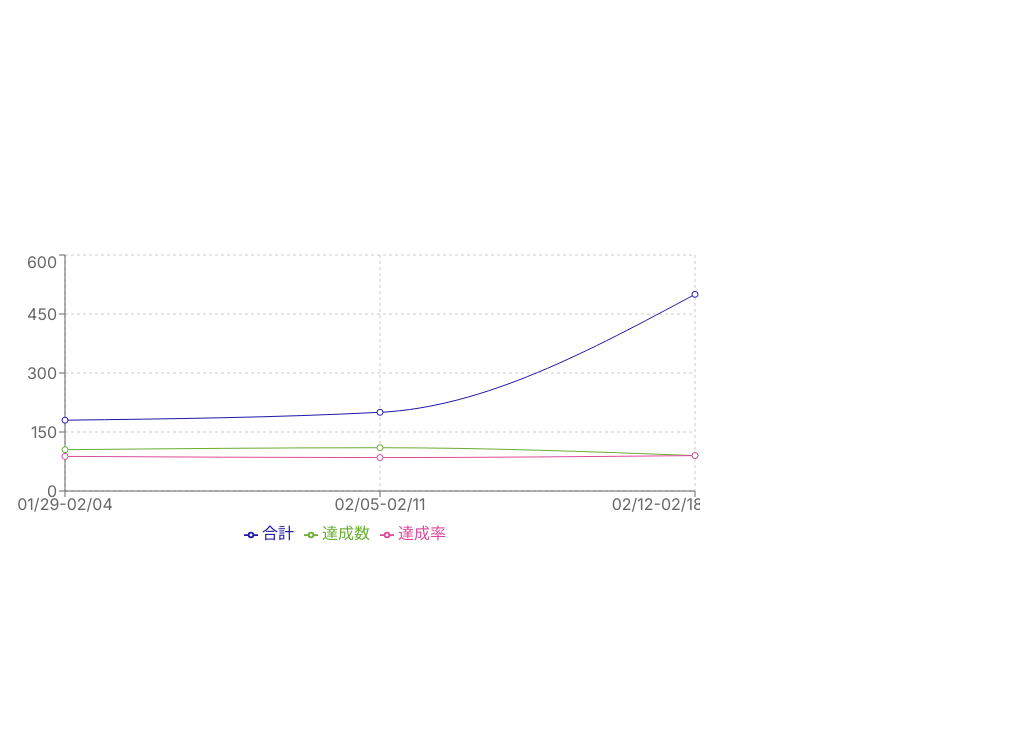
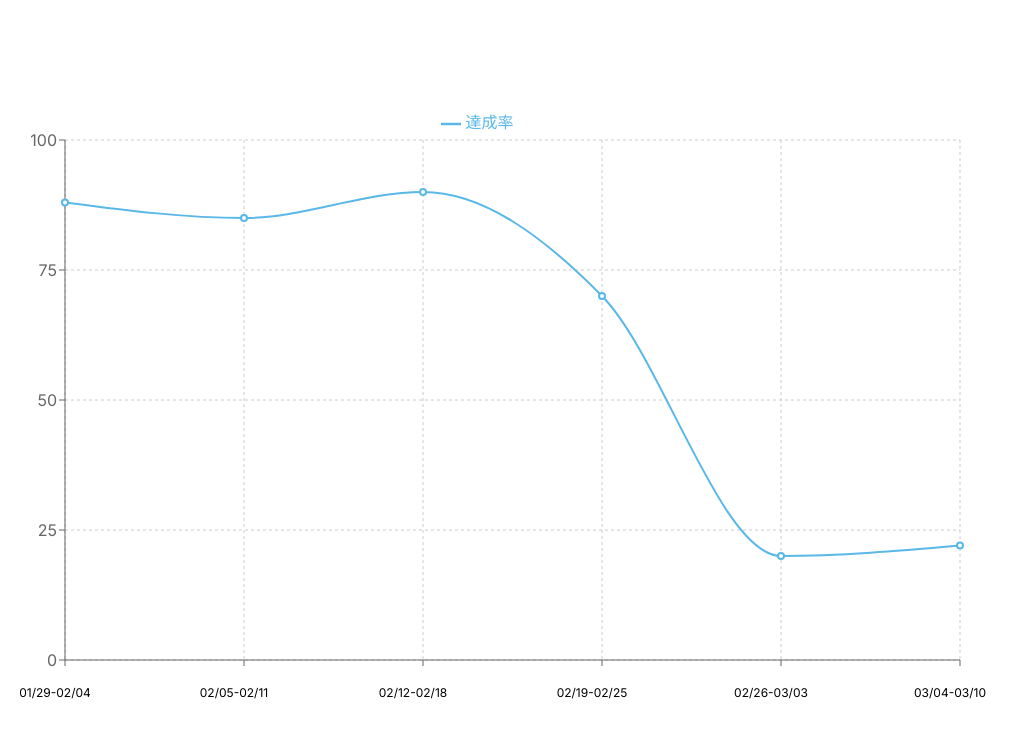
Before and after one commit to mikurikuri11/recharts-tutorial, a Next.js app: page /recharts in a window 1280 px wide. Shown: the top 738 px of the page, without its empty margins (0-1031 px from the left). Built offline with nearby package versions, Linux system fonts and the light colour scheme.

Commit message:
🎨 グラフの整形

```diff
--- a/src/components/StudyChart.tsx
+++ b/src/components/StudyChart.tsx
@@ -1,4 +1,4 @@
-import React from 'react';
+import React from "react";
 import {
   CartesianGrid,
   Legend,
@@ -7,30 +7,49 @@ import {
   Tooltip,
   XAxis,
   YAxis,
-} from 'recharts';
-import studyDataList from './studyData';
+} from "recharts";
+import studyDataList from "./studyData";
+
+const pStyle = {
+  color: 'blue',
+};
+
+const divStyle = {
+  background: 'linear-gradient(to right, #fff, #fff8)',
+  fontWeight: 'bold',
+  border: 'solid 2px blue',
+};
 
 const StudyChart = () => (
   <div className="container">
     <LineChart
-      width={700}
-      height={300}
+      width={1000}
+      height={600}
       data={studyDataList}
       margin={{
-        top: 5,
-        right: 5,
+        top: 10,
+        right: 40,
         left: 5,
-        bottom: 5,
+        bottom: 10,
       }}
     >
       <CartesianGrid strokeDasharray="3 3" />
-      <XAxis dataKey="date" />
-      <YAxis dataKey="合計" />
-      <Line type="monotone" dataKey="合計" stroke="#1e17a7" />
-      <Line type="monotone" dataKey="達成数" stroke="#69ae31" />
-      <Line type="monotone" dataKey="達成率" stroke="#de499d" />
-      <Legend />
-      <Tooltip />
+      <XAxis
+        dataKey="date"
+        interval={0}
+        // angle={-30}
+        dx={-10}
+        dy={20}
+        tick={{
+          fontSize: 12,
+          fill: "#000",
+        }}
+      />
+      <YAxis dataKey="合計" tickCount={5} />
+      {/* <Line type="monotone" dataKey="達成数" stroke="#69ae31" strokeWidth={2} /> */}
+      <Line type="monotone" dataKey="達成率" stroke="#58b8e8" strokeWidth={2} />
+      <Legend verticalAlign="top" height={30} iconSize={20} iconType="plainline" />
+      <Tooltip contentStyle={divStyle} labelStyle={pStyle} />
     </LineChart>
   </div>
 );
--- a/src/components/studyData.ts
+++ b/src/components/studyData.ts
@@ -3,21 +3,39 @@ import { StudyData } from '../types';
 const studyDataList: StudyData[] = [
   {
     date: '01/29-02/04',
-    合計: 180,
-    達成数: 105,
+    合計: 100,
+    達成数: 100,
     達成率: 88,
   },
   {
     date: '02/05-02/11',
-    合計: 200,
-    達成数: 110,
+    合計: 100,
+    達成数: 100,
     達成率: 85,
   },
   {
     date: '02/12-02/18',
-    合計: 500,
-    達成数: 90,
+    合計: 100,
+    達成数: 100,
     達成率: 90,
+  },
+  {
+    date: '02/19-02/25',
+    合計: 100,
+    達成数: 100,
+    達成率: 70,
+  },
+  {
+    date: '02/26-03/03',
+    合計: 100,
+    達成数: 100,
+    達成率: 20,
+  },
+  {
+    date: '03/04-03/10',
+    合計: 100,
+    達成数: 100,
+    達成率: 22,
   },
 ];
 
```
